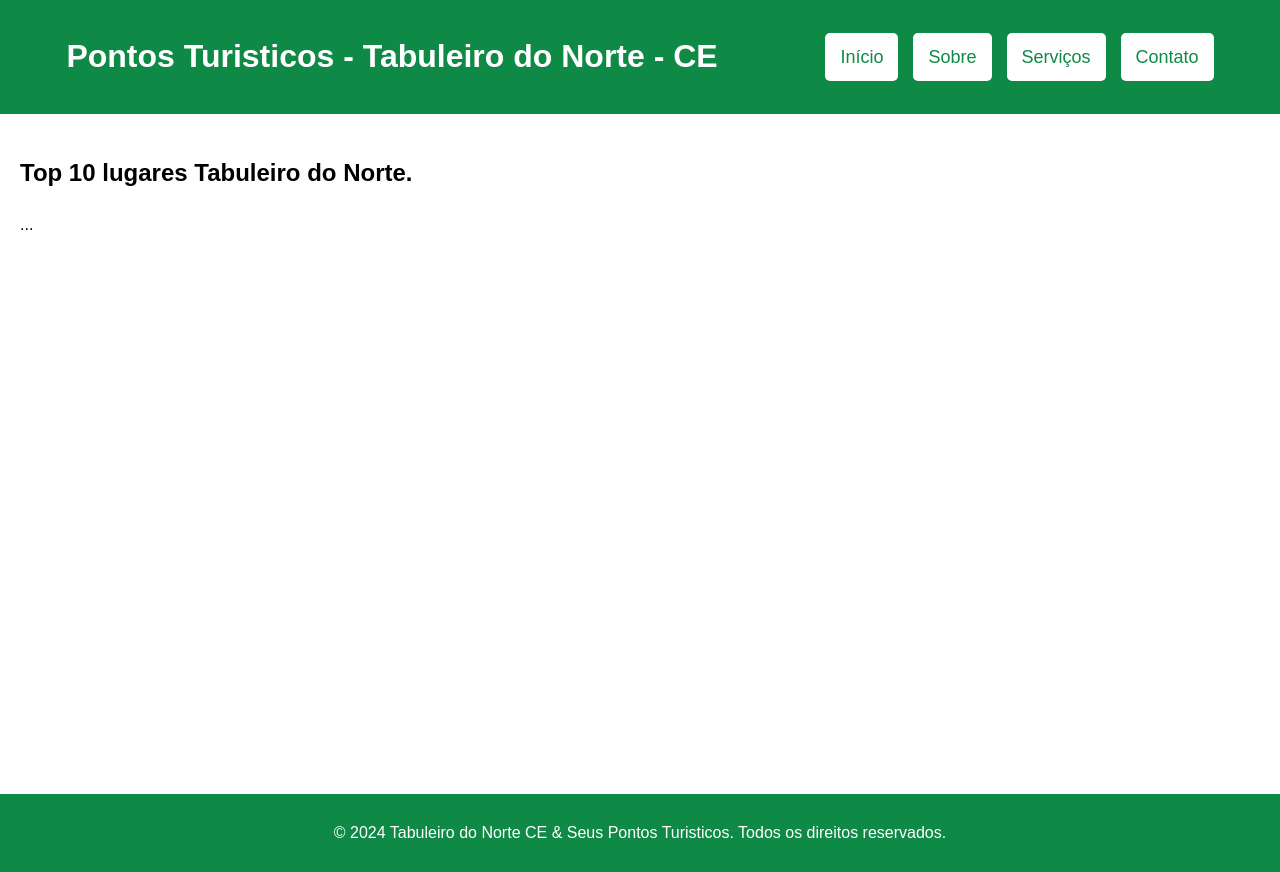
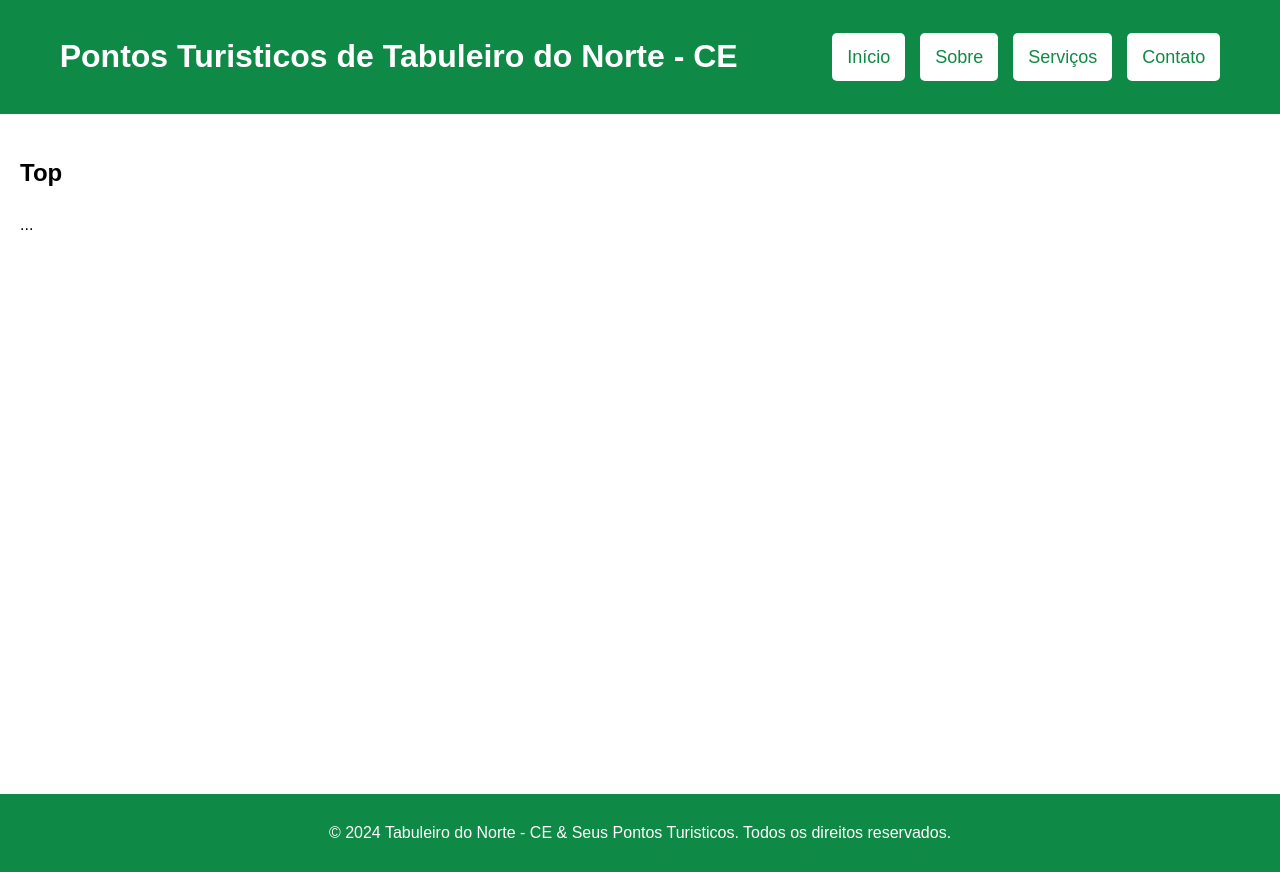
Before and after one commit to DanielFernandesNoronha/Pontos_Turisticos_tab., a plain HTML site: page index.html in a window 1280 px wide. Drawn offline with Linux system fonts and the light colour scheme.

Commit message:
"teste02"

```diff
--- a/index.html
+++ b/index.html
@@ -60,7 +60,7 @@
 <body>
 
 <header>
-    <h1>Pontos Turisticos - Tabuleiro do Norte - CE</h1>
+    <h1>Pontos Turisticos de Tabuleiro do Norte - CE</h1>
     <nav>
         <a href="#home">Início</a>
         <a href="#about">Sobre</a>
@@ -70,12 +70,12 @@
 </header>
 
 <div class="content">
-    <h2>Top 10 lugares Tabuleiro do Norte.</h2>
+    <h2>Top</h2>
     <p>...</p>
 </div>
 
 <footer>
-    <p>&copy; 2024 Tabuleiro do Norte CE & Seus Pontos Turisticos. Todos os direitos reservados.</p>
+    <p>&copy; 2024 Tabuleiro do Norte - CE & Seus Pontos Turisticos. Todos os direitos reservados.</p>
 </footer>
 
 </body>
```
